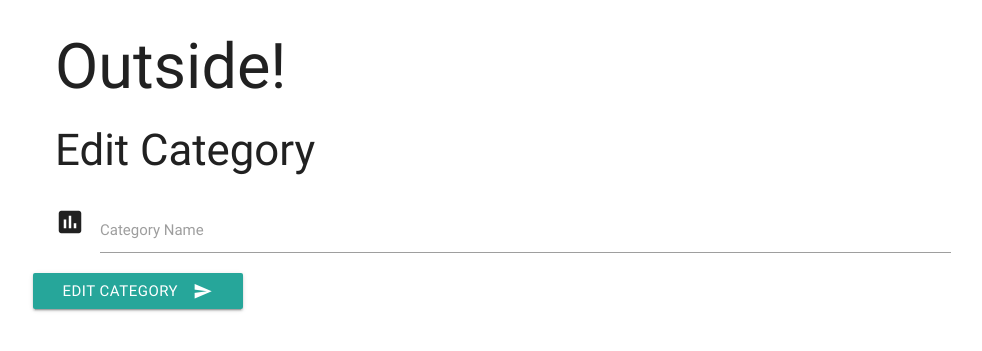
After one commit to CSublow/task-manager, a Flask app: template templates/editcategory.html in a window 1280 px wide. The commit adds this page. Shown: the top 351 px of the page, without its empty margins (137-1119 px from the left). Run offline with Flask 2, Linux system fonts and the light colour scheme; the template is opened without the code that fills it, so the values that code supplies are empty; some libraries are stand-ins or nearby versions.

Commit message:
Towards end of 'update category in the database' video

```diff
--- a/app.py
+++ b/app.py
@@ -55,6 +55,41 @@ def update_task(task_id): # We pass in the task_id as that is the hook into the
     })
     return redirect(url_for('get_tasks'))
 
+@app.route('/delete_task/<task_id>')
+def delete_task(task_id):
+    # Use ObjectId to parse the task_id in a format acceptable to mongo
+    mongo.db.tasks.remove({'_id': ObjectId(task_id)})
+    # Then go to the get_tasks function
+    return redirect(url_for('get_tasks'))
+
+@app.route('/get_categories')
+# This function's job is to do a find on the categories table
+def get_categories():
+    return render_template('categories.html',
+    categories = mongo.db.categories.find())
+
+@app.route('/delete_category/<category_id>')
+def delete_category(category_id):
+    mongo.db.categories.remove({'_id': ObjectId(category_id)})
+    return redirect(url_for('get_categories'))
+
+# edit_category takes the user to the edit category page
+@app.route('/edit_category/<category_id>')
+def edit_category(category_id):
+    return render_template('editcategory.html',
+    category = mongo.db.categories.find_one({'_id': ObjectId(category_id)}))
+
+# The submit button on editcategory.html calls this function
+@app.route('/update_category/<category_id>', methods=['POST'])
+def update_category(category_id):
+    # categories = mongo.db.categories # Access the categories collection
+    mongo.db.categories.update( {'_id': ObjectId(category_id)},
+    {
+        # Drill into the form that is contained within the request object and get the form item whose name is category_name
+        'category_name': request.form.get['category_name'],
+    })
+    return redirect(url_for('get_categories'))
+
 if __name__ == '__main__':
     app.run(host=os.environ.get('IP'),
         port=int(os.environ.get('PORT')),
--- /dev/null
+++ b/templates/editcategory.html
@@ -0,0 +1,25 @@
+{% extends 'base.html' %}
+
+{% block content %}
+
+<h3>Edit Category</h3>
+
+<div class="row">
+    <!-- The task _id field is passed along into the update_task function -->
+    <form action="{{ url_for('update_category', category_id=category._id) }}" method="POST" class="col s12">
+        <div class="row">
+            <div class="input-field col s12">
+                <i class="material-icons prefix">poll</i>
+                <input id="category_name" name="category_name" type="text" class="validate" value="{{ category.category_name }}">
+                <label>Category Name</label>
+            </div>
+            <div class="row">
+                <button class="btn waves-effect waves-light" type="submit" name="action">Edit Category
+                    <i class="material-icons right">send</i>
+                </button>
+            </div>
+        </div>
+    </form>
+</div>
+
+{% endblock %}
--- a/templates/tasks.html
+++ b/templates/tasks.html
@@ -8,7 +8,7 @@
         <div class="collapsible-header">
             <div class="col s3 task-buttons">
                 <i class="material-icons">arrow_drop_down</i>
-                <a class="waves-effect waves-light btn btn_small">Done</a>
+                <a href="{{url_for('delete_task', task_id=task._id)}}" class="waves-effect waves-light btn btn_small">Done</a>
                 <a href="{{url_for('edit_task', task_id=task._id)}}" class="waves-effect waves-light btn btn_small blue">Edit</a>
             </div>
             <div class="col s9 task-header">
```
Also changed, not shown: templates/categories.html (added, +23 -0 lines).
